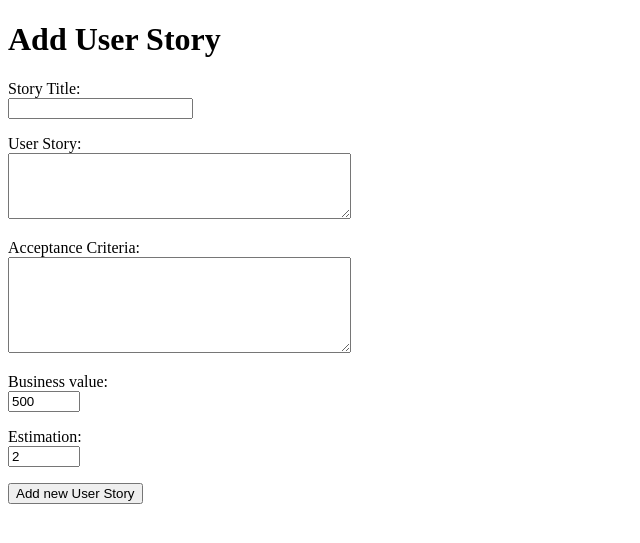
After one commit to CodecoolGlobal/super-sprinter-3000-python-reference-makktim, a Flask app: page /story in a window 1280 px wide. The commit adds this page. Shown: the top 543 px of the page, without its empty margins (0-640 px from the left). Run offline with Flask 2, Linux system fonts and the light colour scheme.

Commit message:
Added User Story adding form

```diff
--- a/data_handler.py
+++ b/data_handler.py
@@ -29,7 +29,7 @@ def get_all_user_story():
             """,
             "criteria": """
                 When I open the website (`/`),
-                And I click the "Add User Story" button
+                And I click the "Add User Story" link
                 Then ensure I see form where I can add details of the new User Story,
                 And if I submit the form, this US gets saved.
             """,
--- a/server.py
+++ b/server.py
@@ -13,6 +13,11 @@ def route_list():
     return render_template('list.html', user_stories=user_stories)
 
 
+@app.route('/story', methods=['GET'])
+def route_story_form():
+    return render_template('add_user_story.html')
+
+
 if __name__ == '__main__':
     app.run(
         host='0.0.0.0',
--- /dev/null
+++ b/templates/add_user_story.html
@@ -0,0 +1,36 @@
+{% extends 'layout.html' %}
+
+{% block title %}
+    Add User Story
+{% endblock %}
+
+{% block content %}
+    <h1>Add User Story</h1>
+
+    <form>
+        <p>
+            <label for="title">Story Title:</label><br>
+            <input type="text" name="title" id="title" required minlength="5">
+        </p>
+        <p>
+            <label for="user_story">User Story:</label><br>
+            <textarea name="user_story" id="user_story" cols="40" rows="4" required></textarea>
+        </p>
+        <p>
+            <label for="acceptance_criteria">Acceptance Criteria:</label><br>
+            <textarea name="acceptance_criteria" id="acceptance_criteria" cols="40" rows="6" required></textarea>
+        </p>
+        <p>
+            <label for="business_value">Business value:</label><br>
+            <input type="number" name="business_value" id="business_value" min="100" max="1500" step="100" value="500"
+                   required>
+        </p>
+        <p>
+            <label for="estimation">Estimation:</label><br>
+            <input type="number" name="estimation" id="estimation" min="0.5" max="40" step="0.5" value="2" required>
+        </p>
+        <p>
+            <button type="submit">Add new User Story</button>
+        </p>
+    </form>
+{% endblock %}
--- a/templates/list.html
+++ b/templates/list.html
@@ -6,6 +6,11 @@
 
 {% block content %}
     <h1>Super Sprinter 3000</h1>
+
+    <br>
+    <a href="/story">Add new User Story</a>
+    <br>
+
     <table>
         <tr>
             <th>Id</th>
```
